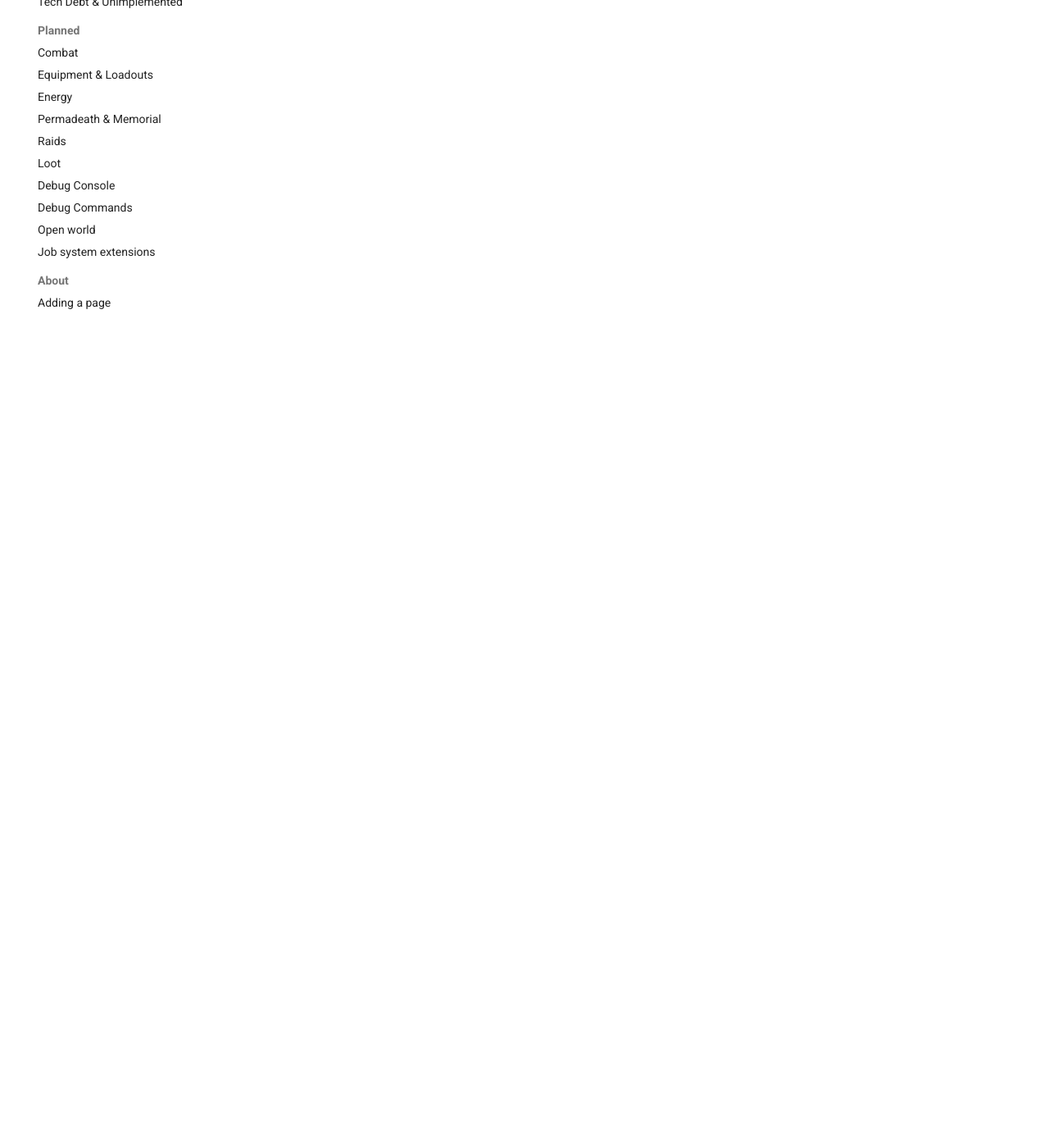
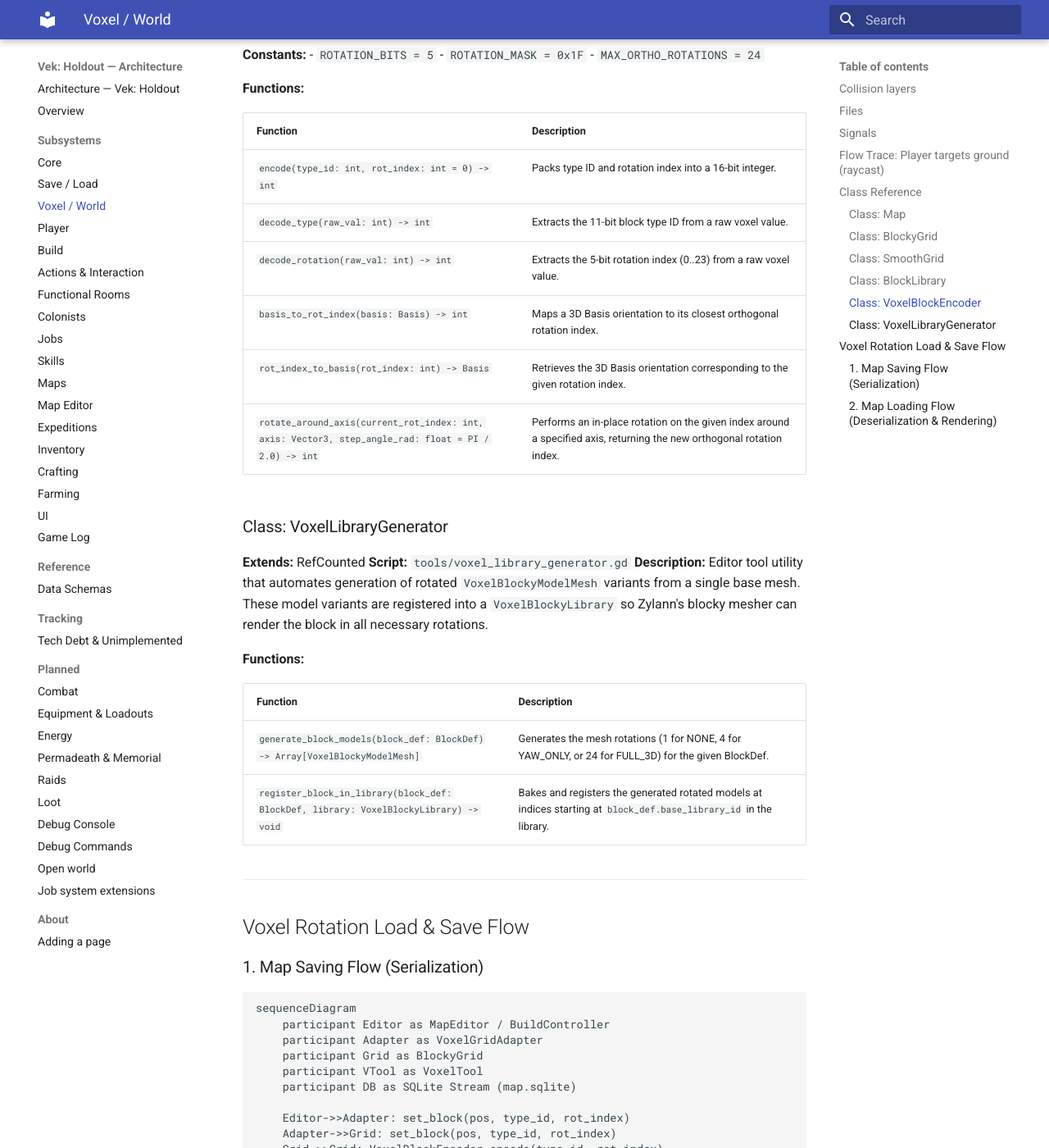
Before and after one commit to gdgonzaga/vek-holdout, an MkDocs documentation site: the page built from docs/architecture/voxel-world.md, in a window 1280 px wide and 1400 px high, scrolled down 9994 px. Shown: the whole window at 82% size. Built offline with MkDocs 1.6.1 and Material for MkDocs 9.7.7, drawn with Linux system fonts in a browser that asks for light colours; some of the changed text lies outside the part shown.

Commit message:
docs(arch): document 3-axis rotation serialization, load, and map editor flows

````diff
--- a/docs/architecture/voxel-world.md
+++ b/docs/architecture/voxel-world.md
@@ -27,6 +27,7 @@
 | `blocky_grid.gd` | Script | The structures half. Implements `IBlockGrid` (in `build/`); wraps `voxel_tool` get/set + the surface-tagged Godot-physics raycast (see `docs/VOXEL-TOOL-NOTES.md`). Owns block get/set, per-cell HP, the damage surface, and the blocky terrain's collision layer (2). Does NOT own placement UX (that's Build). |
 | `smooth_grid.gd` | Script | The natural-terrain half — BlockyGrid's mirror, different mesher/generator. `carve`/`add_material` sphere primitives (F8 semantics), cached `height_at` with D4 invalidation, `raycast_to_surface` masked to TerrainSmooth. Opt-in: a `MapDef` without `terrain_gen` makes the node free itself at `_ready` (SceneManager injects the def pre-tree). |
 | `block_library.gd` | Script (Resource) | Owns the `VoxelBlockyLibrary` the blocky mesher renders with; maps string block_id ↔ integer library index, and id → `BlockDef`. Enforces the index convention (0 = air, terrain = 1) and bakes the library from `data/blocks/`. |
+| `voxel_block_encoder.gd` | Script | Static utility class for encoding and decoding 16-bit packed voxel integers (11-bit Block Type ID + 5-bit 3D Orthogonal Rotation Index). |
 | `../data/blocks/` | Data | One `.tres` per block type (wood, scrap, stone, metal, reinforced, terrain). See [Data Schemas](data-schemas.md). |
 | `../data/terrain/` | Data | `TerrainGenDef` (generator params + walk slope gate; optional `heightmap: Texture2D` switches generation from noise to image — brightness maps across `height_start`..`height_start+height_range`, 1 px = 1 m, Lossless import required) and `materials/TerrainMaterialDef` (identity + hardness + dig `yields` — no visual refs, see F8). `data/mining/dig_tool.tres` carries the dig action's stats. See [Data Schemas](data-schemas.md). |
 
@@ -127,6 +128,12 @@
 | `get_library() -> BlockLibrary` | The block library (id↔index + def lookup). |
 | `get_terrain() -> VoxelTerrain` / `get_voxel_tool() -> VoxelTool` | Accessors for consumers that need the raw handles. |
 | `serialize() -> Dictionary` / `deserialize(data)` | SaveSystem contract — buildable-block HP only; block types persist via the sqlite stream. |
+| `get_raw_voxel(pos: Vector3i) -> int` | Returns the raw 16-bit packed voxel integer at position. |
+| `set_raw_voxel(pos: Vector3i, raw_val: int) -> void` | Sets the raw 16-bit packed voxel integer at position. |
+| `get_block_type(pos: Vector3i) -> int` | Decodes and returns the 11-bit block type ID at position. |
+| `get_block_rotation(pos: Vector3i) -> int` | Decodes and returns the 5-bit rotation index (0..23) at position. |
+| `get_block_basis(pos: Vector3i) -> Basis` | Decodes and returns the 3D Basis corresponding to the block rotation at position. |
+| `set_block(pos: Vector3i, type_id: int, rot_index: int = 0) -> void` | Encodes and sets block type ID and rotation index at position. |
 
 ### Class: SmoothGrid
 
@@ -183,3 +190,82 @@
 | `get_id(index: int) -> String` | Inverse: index → block_id (0 → `""`). |
 | `has_id(block_id) -> bool` / `get_all_defs() -> Array` | Membership + full def list. |
 | `get_voxel_library() -> VoxelBlockyLibrary` | The baked mesher library. |
+
+### Class: VoxelBlockEncoder
+
+**Extends:** RefCounted
+**Script:** `subsystems/voxel/voxel_block_encoder.gd`
+**Description:** Static utility class for encoding and decoding 16-bit packed voxel integers. Raw 16-bit voxel values pack both an 11-bit Block Type ID (0..2047) and a 5-bit 3D Orthogonal Rotation Index (0..23, matching Godot's Basis orthogonal index).
+
+**Constants:**
+- `ROTATION_BITS = 5`
+- `ROTATION_MASK = 0x1F`
+- `MAX_ORTHO_ROTATIONS = 24`
+
+**Functions:**
+
+| Function | Description |
+|---|---|
+| `encode(type_id: int, rot_index: int = 0) -> int` | Packs type ID and rotation index into a 16-bit integer. |
+| `decode_type(raw_val: int) -> int` | Extracts the 11-bit block type ID from a raw voxel value. |
+| `decode_rotation(raw_val: int) -> int` | Extracts the 5-bit rotation index (0..23) from a raw voxel value. |
+| `basis_to_rot_index(basis: Basis) -> int` | Maps a 3D Basis orientation to its closest orthogonal rotation index. |
+| `rot_index_to_basis(rot_index: int) -> Basis` | Retrieves the 3D Basis orientation corresponding to the given rotation index. |
+| `rotate_around_axis(current_rot_index: int, axis: Vector3, step_angle_rad: float = PI / 2.0) -> int` | Performs an in-place rotation on the given index around a specified axis, returning the new orthogonal rotation index. |
+
+### Class: VoxelLibraryGenerator
+
+**Extends:** RefCounted
+**Script:** `tools/voxel_library_generator.gd`
+**Description:** Editor tool utility that automates generation of rotated `VoxelBlockyModelMesh` variants from a single base mesh. These model variants are registered into a `VoxelBlockyLibrary` so Zylann's blocky mesher can render the block in all necessary rotations.
+
+**Functions:**
+
+| Function | Description |
+|---|---|
+| `generate_block_models(block_def: BlockDef) -> Array[VoxelBlockyModelMesh]` | Generates the mesh rotations (1 for NONE, 4 for YAW_ONLY, or 24 for FULL_3D) for the given BlockDef. |
+| `register_block_in_library(block_def: BlockDef, library: VoxelBlockyLibrary) -> void` | Bakes and registers the generated rotated models at indices starting at `block_def.base_library_id` in the library. |
+
+---
+
+## Voxel Rotation Load & Save Flow
+
+### 1. Map Saving Flow (Serialization)
+```mermaid
+sequenceDiagram
+    participant Editor as MapEditor / BuildController
+    participant Adapter as VoxelGridAdapter
+    participant Grid as BlockyGrid
+    participant VTool as VoxelTool
+    participant DB as SQLite Stream (map.sqlite)
+
+    Editor->>Adapter: set_block(pos, type_id, rot_index)
+    Adapter->>Grid: set_block(pos, type_id, rot_index)
+    Grid->>Grid: VoxelBlockEncoder.encode(type_id, rot_index)
+    Grid->>VTool: set_voxel(pos, packed_16bit_val)
+    Note over Editor,VTool: Voxel change is cached in VoxelTerrain memory
+    Editor->>Grid: flush_voxel_streams()
+    Grid->>DB: Write modified voxel blocks (packed 16-bit values) to database
+```
+
+### 2. Map Loading Flow (Deserialization & Rendering)
+```mermaid
+sequenceDiagram
+    participant DB as SQLite Stream (map.sqlite)
+    participant Terrain as VoxelTerrain
+    participant Mesher as VoxelMesherBlocky
+    participant Lib as VoxelBlockyLibrary
+    participant Adapter as VoxelGridAdapter
+
+    DB->>Terrain: Load blocky voxel data (packed 16-bit integers)
+    Terrain->>Mesher: Request block mesh at position
+    Note over Mesher,Lib: Packed voxel ID maps directly to library index
+    Mesher->>Lib: Get model at index (base_library_id + rot_index)
+    Lib-->>Mesher: Return pre-rotated VoxelBlockyModelMesh
+    Mesher->>Mesher: Generate chunk mesh with correct orientation
+
+    Note over Adapter: Reading block data programmatically
+    Adapter->>Terrain: get_voxel(pos) -> packed_val
+    Adapter->>Adapter: VoxelBlockEncoder.decode_type(packed_val) -> type_id
+    Adapter->>Adapter: VoxelBlockEncoder.decode_rotation(packed_val) -> rot_index
+```
````
Also changed, not shown: docs/architecture/data-schemas.md (+4 -0 lines).
